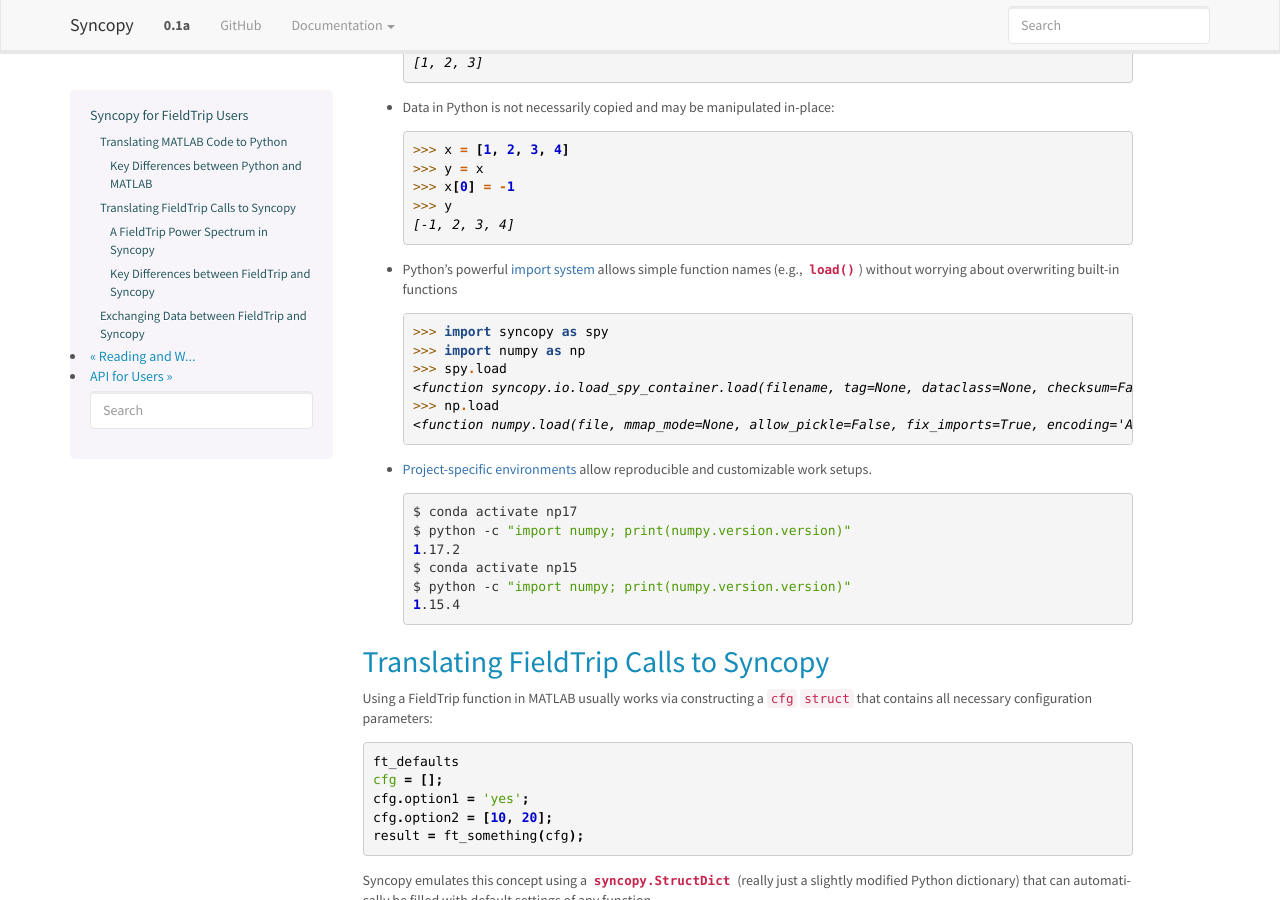
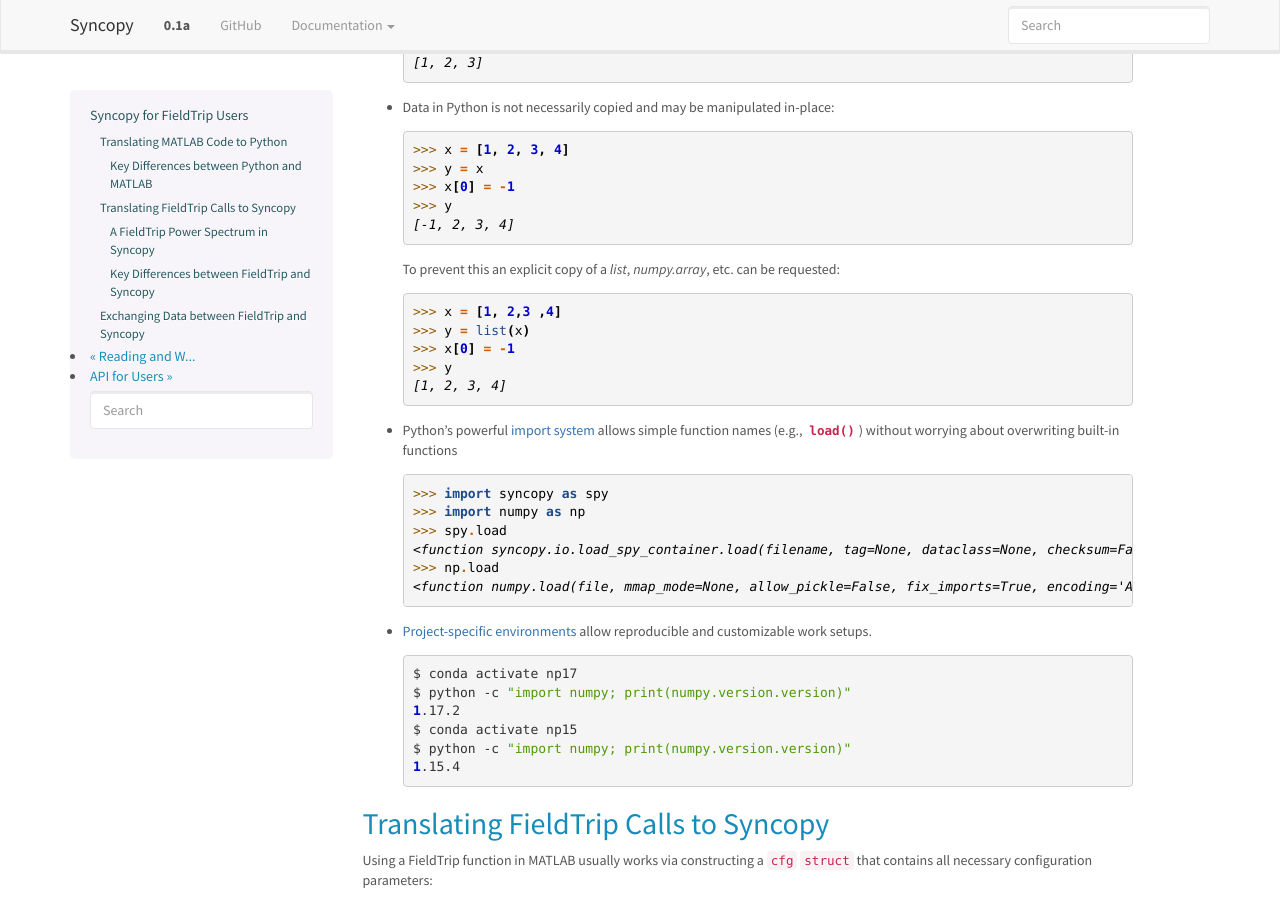
Before and after one commit to esi-neuroscience/syncopy, a Sphinx documentation site: the page built from doc/source/user/fieldtrip.rst, in a window 1280 px wide and 900 px high, scrolled down 821 px. Built offline with Sphinx 7.4.7, drawn with Linux system fonts in a browser that asks for light colours.

Commit message:
NEW: added how to prevent shallow copies

```diff
--- a/doc/source/user/fieldtrip.rst
+++ b/doc/source/user/fieldtrip.rst
@@ -52,6 +52,14 @@
   >>> x[0] = -1
   >>> y
   [-1, 2, 3, 4]
+
+  To prevent this an explicit copy of a `list`, `numpy.array`, etc. can be requested:
+
+  >>> x = [1, 2,3 ,4]
+  >>> y = list(x)
+  >>> x[0] = -1
+  >>> y
+  [1, 2, 3, 4]
 
 * Python's powerful `import system <https://docs.python.org/3/reference/import.html>`_
   allows simple function names (e.g., :func:`~syncopy.load`) without worrying
```
